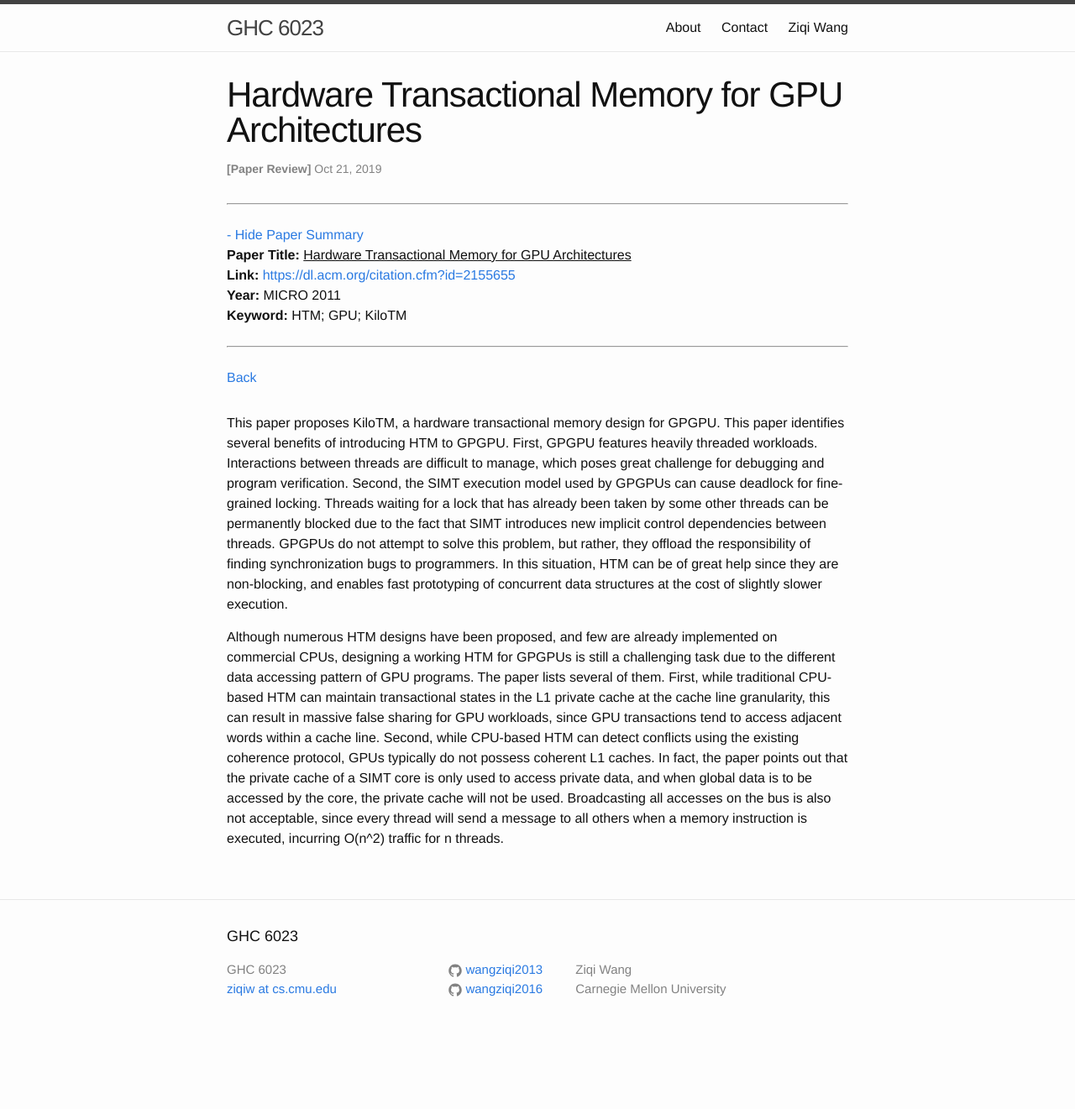
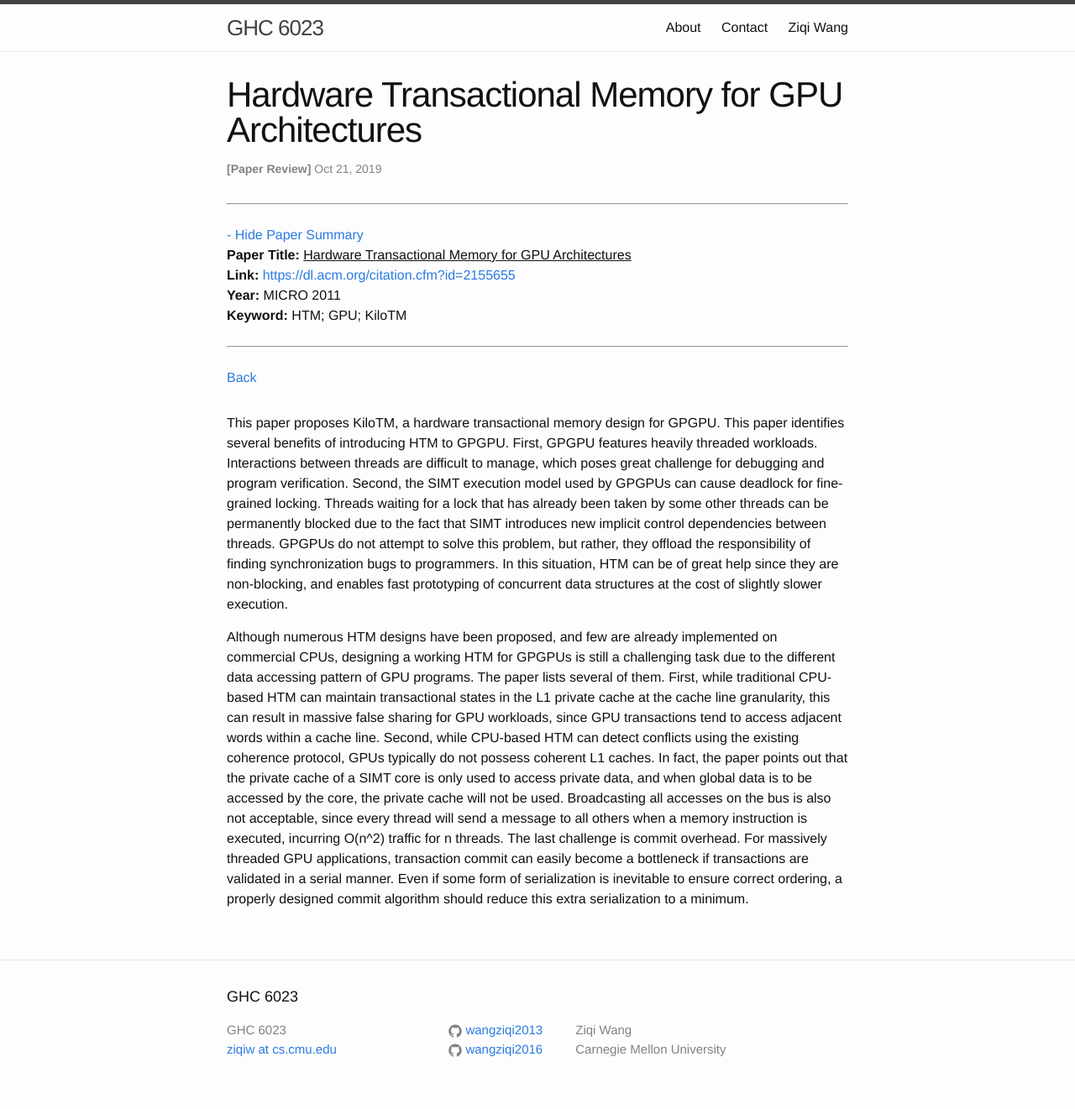
Before and after one commit to wangziqi2013/wangziqi2013.github.io, a Jekyll site: the page built from _posts/2019-10-21-kilotm.markdown, in a window 1280 px wide. Shown: the whole page at 84% size. Built offline with Jekyll 4.4.1, drawn with Linux system fonts in a browser that asks for light colours; before the commit the page ends 1249 px from its top, so only the background shows below that.

Commit message:
Adding last challenge

```diff
--- a/_posts/2019-10-21-kilotm.markdown
+++ b/_posts/2019-10-21-kilotm.markdown
@@ -30,4 +30,7 @@ adjacent words within a cache line. Second, while CPU-based HTM can detect confl
 GPUs typically do not possess coherent L1 caches. In fact, the paper points out that the private cache of a SIMT core is
 only used to access private data, and when global data is to be accessed by the core, the private cache will not
 be used. Broadcasting all accesses on the bus is also not acceptable, since every thread will send a message to all
-others when a memory instruction is executed, incurring O(n^2) traffic for n threads.
+others when a memory instruction is executed, incurring O(n^2) traffic for n threads. The last challenge is commit overhead.
+For massively threaded GPU applications, transaction commit can easily become a bottleneck if transactions are validated
+in a serial manner. Even if some form of serialization is inevitable to ensure correct ordering, a properly designed commit
+algorithm should reduce this extra serialization to a minimum.
```
